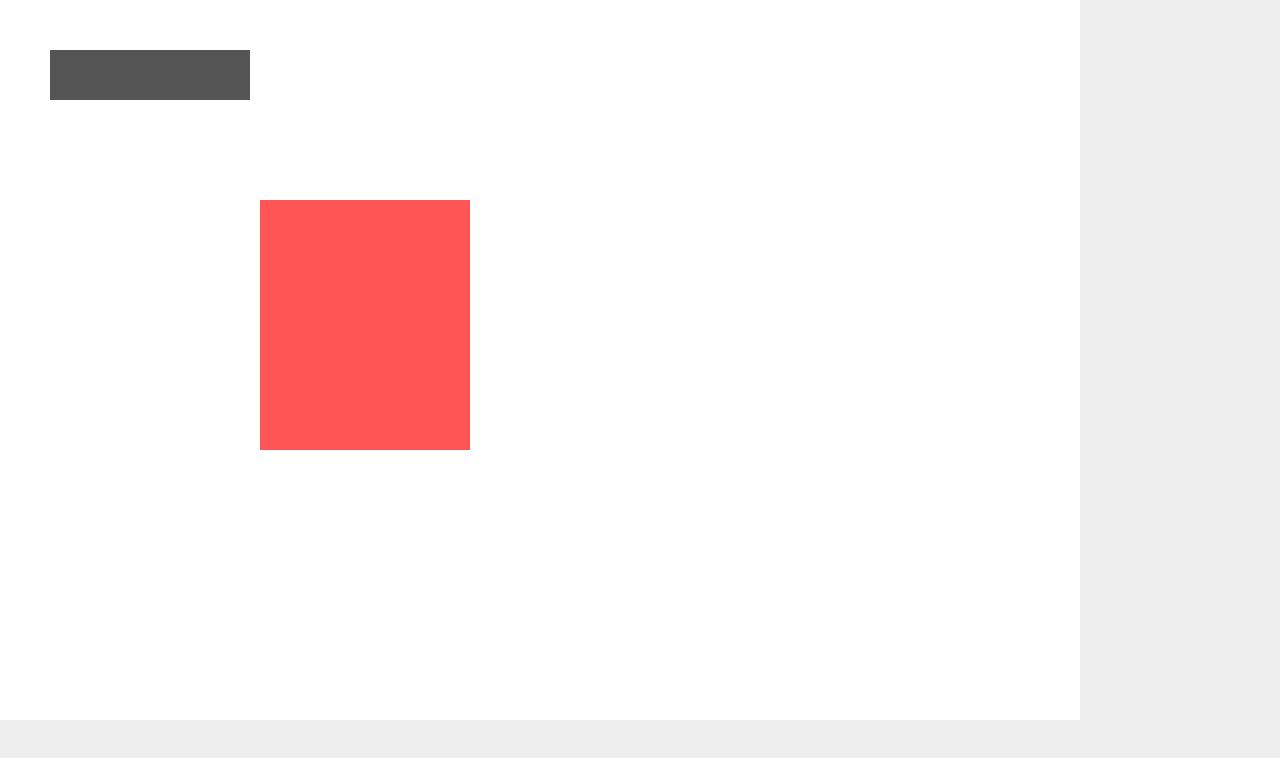
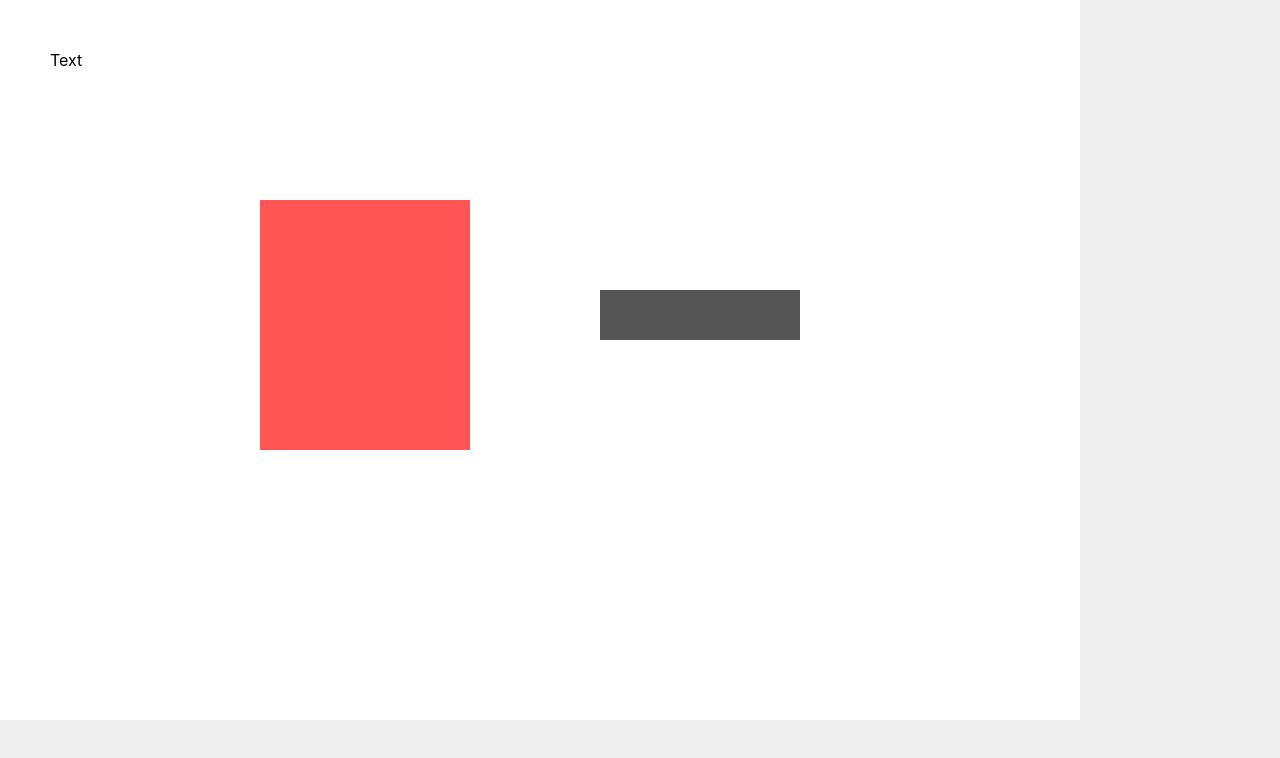
Before and after one commit to eoussama/eo-textdraw-editor, a Next.js app: page / in a window 1280 px wide. Shown: the top 758 px of the page. Built offline with nearby package versions, Linux system fonts and the light colour scheme.

Commit message:
📦 Use Box, #51

```diff
--- a/components/textdraw/TextDraw.module.scss
+++ b/components/textdraw/TextDraw.module.scss
@@ -50,6 +50,13 @@
     }
   }
 
+  &--box {}
+
+  &--text {
+    width: auto !important;
+    height: auto !important;
+  }
+
   &:active {
     cursor: grabbing;
   }
--- a/components/textdraw/TextDraw.tsx
+++ b/components/textdraw/TextDraw.tsx
@@ -8,6 +8,7 @@ import { useResize } from '../../hooks/resize.hook';
 import { useActive } from '../../hooks/active.hook';
 import { BoxComponent } from '../../core/component/box';
 import { NameComponent } from '../../core/component/name';
+import { TextComponent } from '../../core/component/text';
 import { TTextDrawComponentProps } from '../../core/utils/types/props/textdrawComponenetProps.type';
 
 
@@ -15,6 +16,7 @@ export default function TextDrawComponent(props: TTextDrawComponentProps) {
   const elementRef = useRef() as any;
   const [textdraw] = useState(props.textdraw);
   const textdrawBox = useMemo(() => textdraw.getComponent(BoxComponent), [textdraw]);
+  const textdrawtext = useMemo(() => textdraw.getComponent(TextComponent), [textdraw]);
   const textdrawName = useMemo(() => textdraw.getComponent(NameComponent), [textdraw]);
 
   const { isActive } = useActive(textdraw, elementRef);
@@ -33,11 +35,11 @@ export default function TextDrawComponent(props: TTextDrawComponentProps) {
         <div
           id={textdraw.id}
           ref={elementRef}
-          className={`textdraw ${styles.textdraw} ${isActive ? styles['textdraw--active'] : ''}`}
+          className={`textdraw ${styles['textdraw']} ${textdrawtext ? styles['textdraw--text'] : styles['textdraw--box']} ${isActive ? styles['textdraw--active'] : ''}`}
           style={{
             width: width,
             height: height,
-            backgroundColor: textdrawBox?.boxColor
+            backgroundColor: textdrawBox?.useBox ? textdrawBox?.boxColor : 'transparent'
           }}
         >
           <div className={styles['textdraw__meta']}>
@@ -45,6 +47,12 @@ export default function TextDrawComponent(props: TTextDrawComponentProps) {
             {!isResizing && ` (x: ${x}, y: ${y})`}
             {isResizing && ` (width: ${width}, height: ${height})`}
           </div>
+
+          {textdrawtext &&
+            <div className={styles['textdraw__text']}>
+              {textdrawtext?.text}
+            </div>
+          }
 
           <ResizableBox
             onResize={onResize}
@@ -54,11 +62,14 @@ export default function TextDrawComponent(props: TTextDrawComponentProps) {
             height={height}
             minConstraints={[minWidth, minHeight]} maxConstraints={[maxWidth, maxHeight]}
             className={styles['textdraw__resizer']}
-            handle={<span
-              className={styles['handle']}
-              onMouseEnter={() => setIsResizing(true)}
-              onMouseLeave={() => setIsResizing(false)}
-            />}>
+            handle={
+              !textdrawtext &&
+              <span
+                className={styles['handle']}
+                onMouseEnter={() => setIsResizing(true)}
+                onMouseLeave={() => setIsResizing(false)}
+              />
+            }>
           </ResizableBox>
         </div>
       </Draggable>
--- a/core/component/text.ts
+++ b/core/component/text.ts
@@ -8,7 +8,22 @@ import { TTextProps } from '../utils/types/props/textProps.type';
  */
 export class TextComponent extends Component {
 
+  /**
+   * @description
+   * The text of the entity
+   */
+  text: string
+
+  /**
+   * @description
+   * The text color of the entity
+   */
+  textColor: string;
+
   constructor(props?: Partial<TTextProps>) {
     super();
+
+    this.text = props?.text ?? 'Text';
+    this.textColor = props?.textColor ?? '#FFFFFFFF';
   }
 }
--- a/core/entity/textTextdraw.ts
+++ b/core/entity/textTextdraw.ts
@@ -7,7 +7,7 @@ import { TTextTextDrawProps } from '../utils/types/props/textTextdrawProps.type'
  * @description
  * The text textdraw entity
  */
-export class TextBoxTextDraw extends BoxTextDraw {
+export class TextTextDraw extends BoxTextDraw {
 
   constructor(props?: Partial<TTextTextDrawProps>) {
     if (props && !('useBox' in props)) {
--- a/pages/editor/Editor.tsx
+++ b/pages/editor/Editor.tsx
@@ -3,6 +3,7 @@ import { BoardSystem } from '../../core/system/board';
 import { BoxTextDraw } from '../../core/entity/boxTextdraw';
 import { TextdrawSystem } from '../../core/system/textdraw';
 import EditorComponent from '../../components/editor/Editor';
+import { TextTextDraw } from '../../core/entity/textTextdraw';
 import { TBoxTextDrawProps } from '../../core/utils/types/props/boxTextdrawProps.type';
 
 
@@ -13,7 +14,8 @@ export default function EditorPage() {
 
     BoardSystem.setActive(board1.id);
 
-    TextdrawSystem.create(BoxTextDraw, board1, { sizeWidth: 200, sizeHeight: 50, posX: 50, posY: 50 });
+    TextdrawSystem.create(BoxTextDraw, board1, { sizeWidth: 200, sizeHeight: 50, posX: 600, posY: 290 });
+    TextdrawSystem.create(TextTextDraw, board1, { sizeWidth: 200, sizeHeight: 50, posX: 50, posY: 50 });
     TextdrawSystem.create<BoxTextDraw, TBoxTextDrawProps>(BoxTextDraw, board1, { posX: 260, posY: 200, sizeWidth: 210, sizeHeight: 250, boxColor: '#FF0000AA' });
     TextdrawSystem.create<BoxTextDraw, TBoxTextDrawProps>(BoxTextDraw, board2, { posX: 400, posY: 500, sizeWidth: 200, sizeHeight: 50, boxColor: '#FFFF00AA' });
   }, []);
```
Also changed, not shown: core/utils/types/props/textProps.type.ts (+11 -0 lines).
